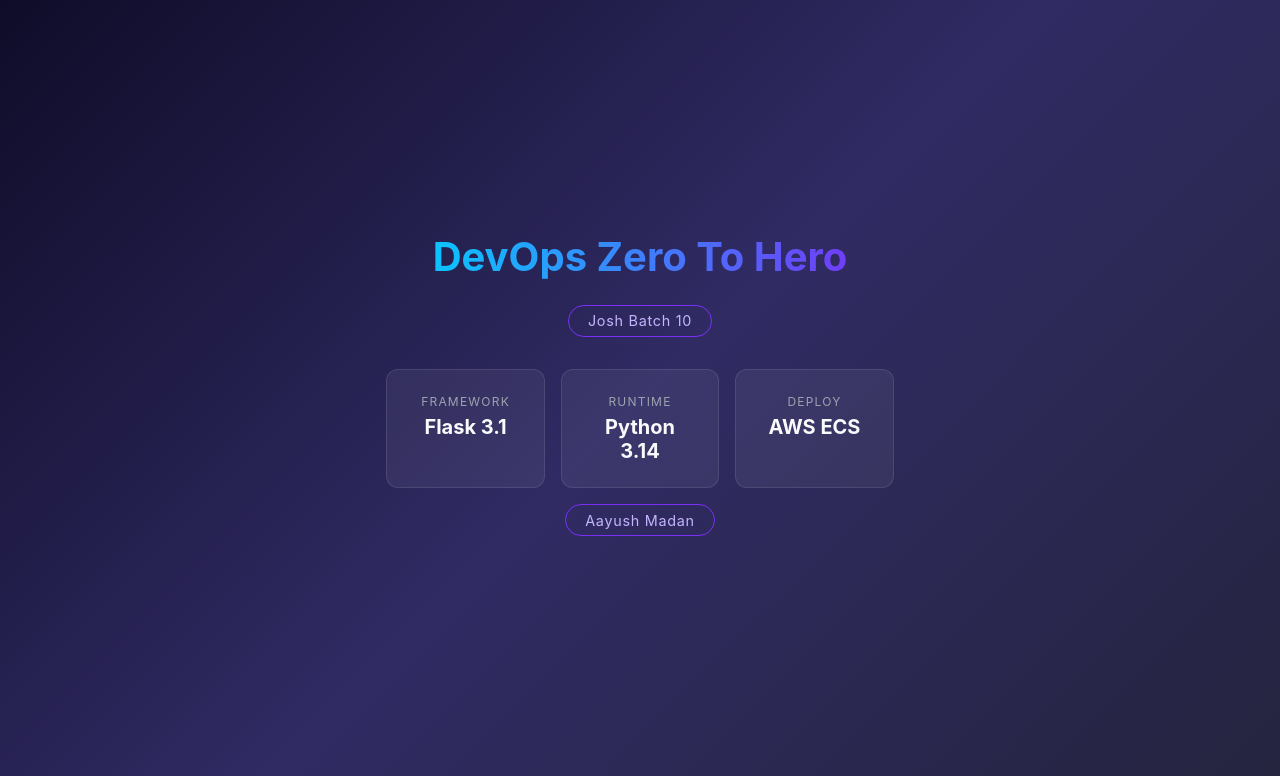
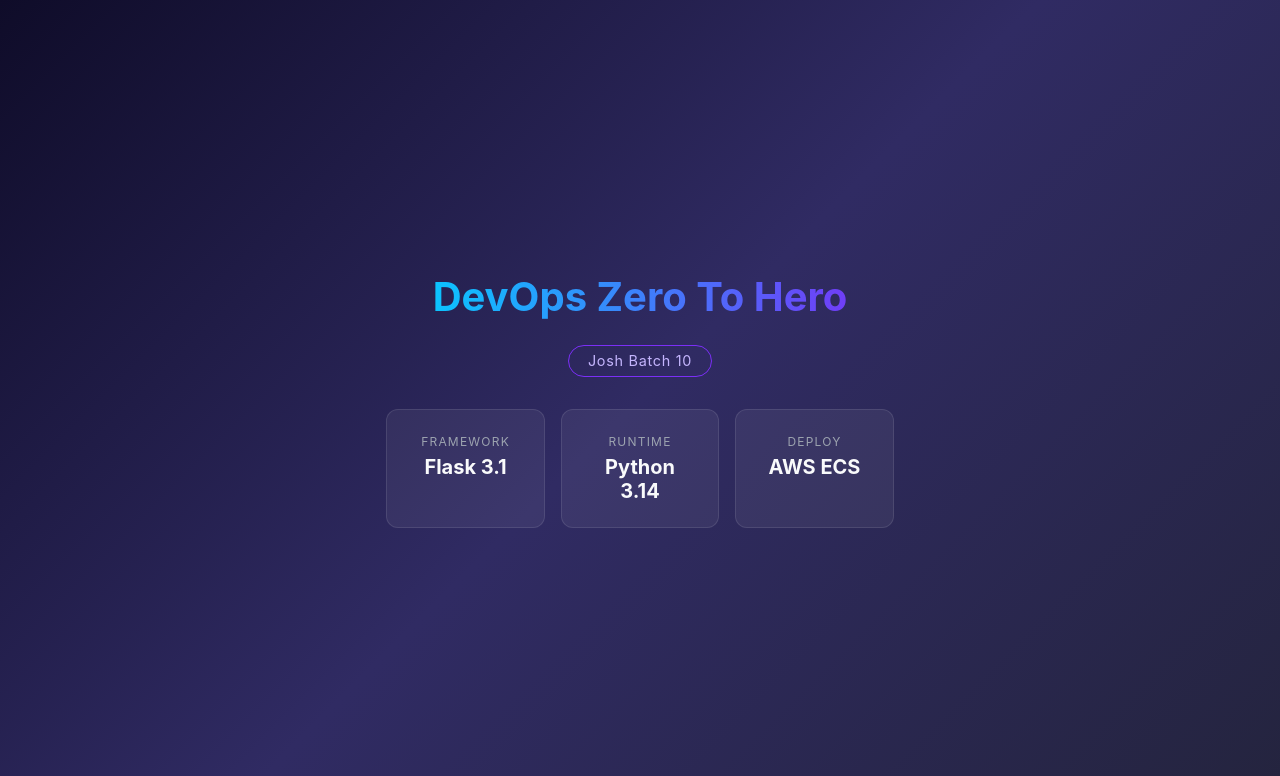
Before and after one commit to aayushmadan/github-actions-workflows, a Flask app: page / in a window 1280 px wide. Shown: the top 776 px of the page. Run offline with Flask 3, Linux system fonts and the light colour scheme.

Commit message:
Edited index.html

```diff
--- a/templates/index.html
+++ b/templates/index.html
@@ -83,9 +83,6 @@
                 <strong>AWS ECS</strong>
             </div>
         </div>
-        <div class="badge">
-            Aayush Madan
-        </div>
     </div>
 </body>
 </html>
```
